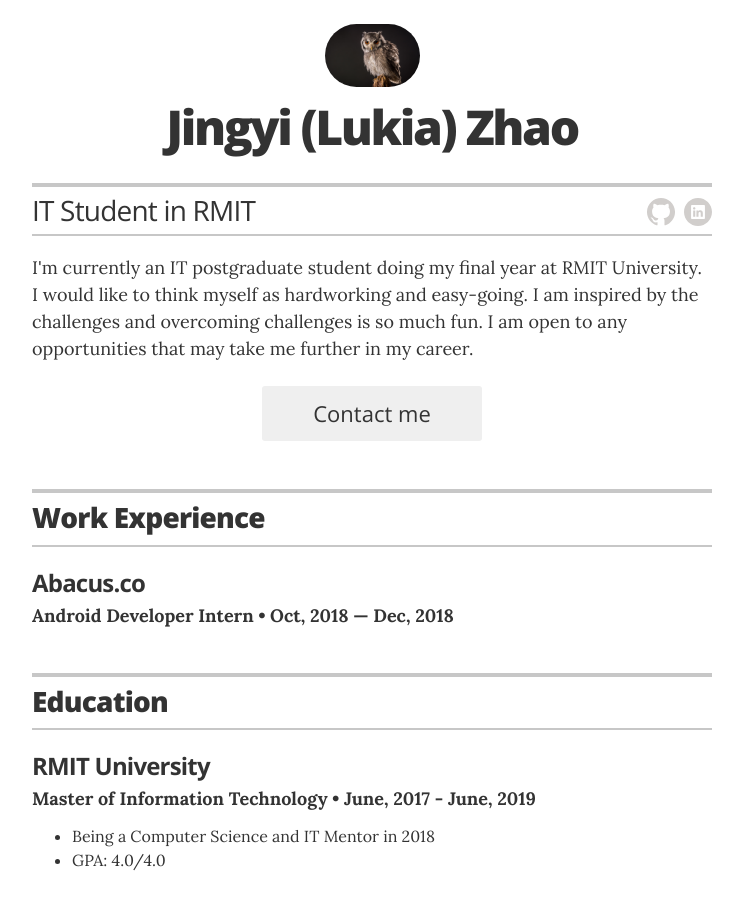
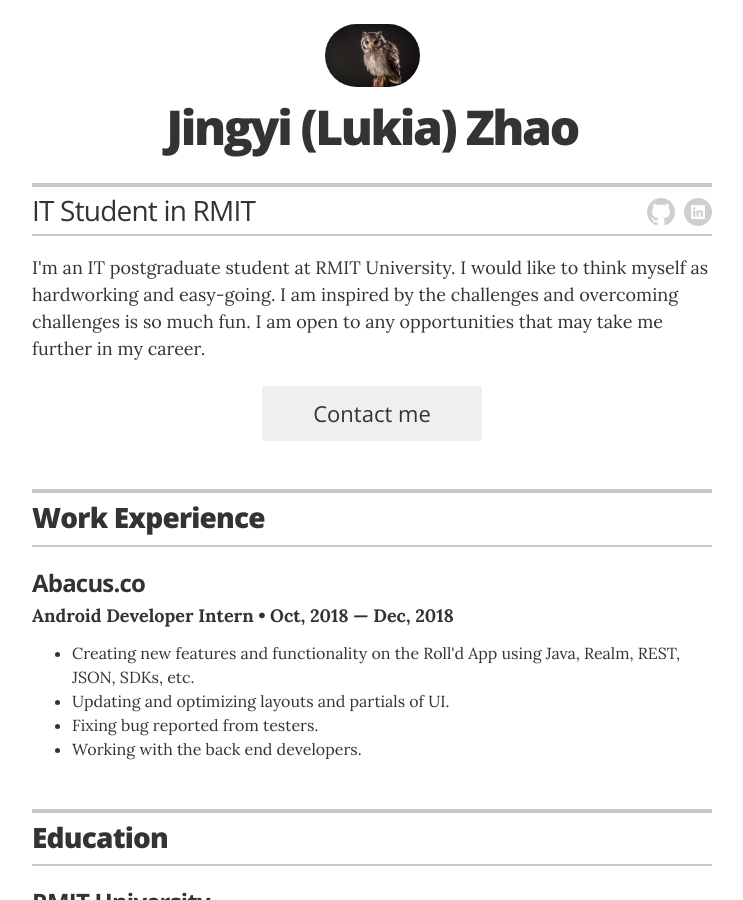
Before and after one commit to rmit-s3681602-JingYi-Zhao/rmit-s3681602-JingYi-Zhao.github.io, a Jekyll site: the page built from index.html, in a window 1280 px wide and 900 px high. Shown: the whole window, without its empty margins (268-1011 px from the left). Built offline with Jekyll 4.4.1, drawn with Linux system fonts in a browser that asks for light colours.

Commit message:
[resume]: update

```diff
--- a/_config.yml
+++ b/_config.yml
@@ -18,12 +18,12 @@
 
 # the next two items are used for schema itemprops in _layouts/resume.html
 resume_contact_telephone:       "0406869601"
-resume_contact_address:         "80 A'Beckett Street, Melbourne, 3000"
+resume_contact_address:         "604 Swanston Street, Melbourne, 3000"
 
-resume_header_contact_info:     "80 A'Beckett Street, Melbourne, 3000 • yifengzhao0530@gmail.com"
+resume_header_contact_info:     "604 Swanston Street, Melbourne, 3000 • yifengzhao0530@gmail.com"
 display_header_contact_info:    "false"
 
-resume_header_intro: "<p> I'm currently an IT postgraduate student doing my final year at RMIT University.
+resume_header_intro: "<p> I'm an IT postgraduate student at RMIT University.
                       I would like to think myself as hardworking and easy-going.
                       I am inspired by the challenges and overcoming challenges is so much fun.
                       I am open to any opportunities that may take me further in my career.
--- a/_data/experience.yml
+++ b/_data/experience.yml
@@ -3,7 +3,12 @@
 - company: Abacus.co
   position: Android Developer Intern
   duration: Oct, 2018 &mdash; Dec, 2018
-  # summary: <ul class="resume-item-list"><li>A project you are proud of</li><li>Another awesome project</li><li>or a team or department you worked with</li></ul>
+  summary: <ul class="resume-item-list">
+            <li>Creating new features and functionality on the Roll'd App using Java, Realm, REST, JSON, SDKs, etc.</li>
+            <li>Updating and optimizing layouts and partials of UI.</li>
+            <li>Fixing bug reported from testers.</li>
+            <li>Working with the back end developers.</li>
+            </ul>
 
 # # Director of Digital Stratgy
 # - company: United Nations Human Rights Council
--- a/_data/skills.yml
+++ b/_data/skills.yml
@@ -11,8 +11,10 @@
                 <li> iOS - Swift </li>
                 <li> Android - Java </li>
                 <li> SQL </li>
-                <li> Firebase </li>
                 <li> javaScript </li>
+                <li> PHP </li>
+                <li> C# </li>
+
 #  design pattern
 - skill: Design Patterns
   description: <li>Experience with MVC in Dice Game, MiniNet, GeoTrack and Weather app projects.</li>
```
Also changed, not shown: 1 other file.
